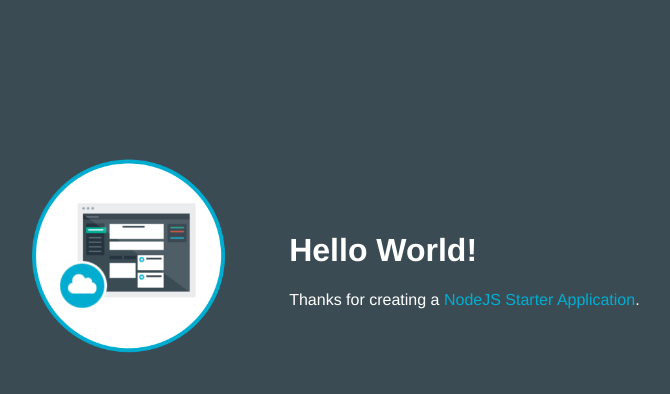
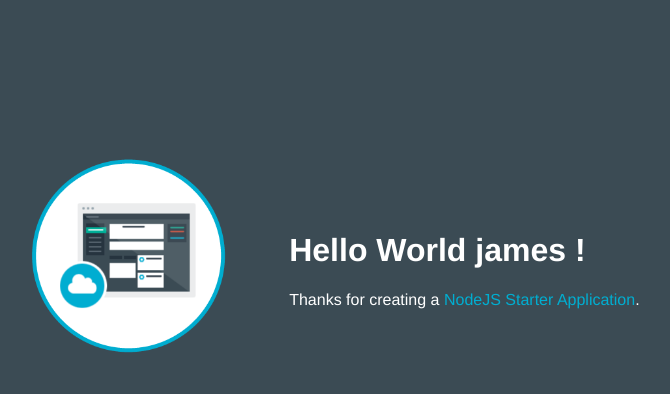
Before and after one commit to xenonal/TEST-NODE-SDK, a website: page public/index.html in a window 1280 px wide. Shown: the whole page, without its empty margins (253-923 px from the left). Drawn offline with Linux system fonts and the light colour scheme.

Commit message:
updated title

```diff
--- a/public/index.html
+++ b/public/index.html
@@ -2,7 +2,7 @@
 <html>
 
   <head>
-    <title>NodeJS Starter Application</title>
+    <title>NodeJS Starter Application james </title>
     <meta charset="utf-8">
     <meta http-equiv="X-UA-Compatible" content="IE=edge">
     <meta name="viewport" content="width=device-width, initial-scale=1">
@@ -16,7 +16,7 @@
           <img class = "newappIcon" src="images/newapp-icon.png">
         </td>
         <td>
-          <h1 id="message">Hello World!</h1>
+          <h1 id="message">Hello World james !</h1>
           <p class='description'></p> Thanks for creating a <span class = "blue">NodeJS Starter Application</span>.
         </td>
       </tr>
```
